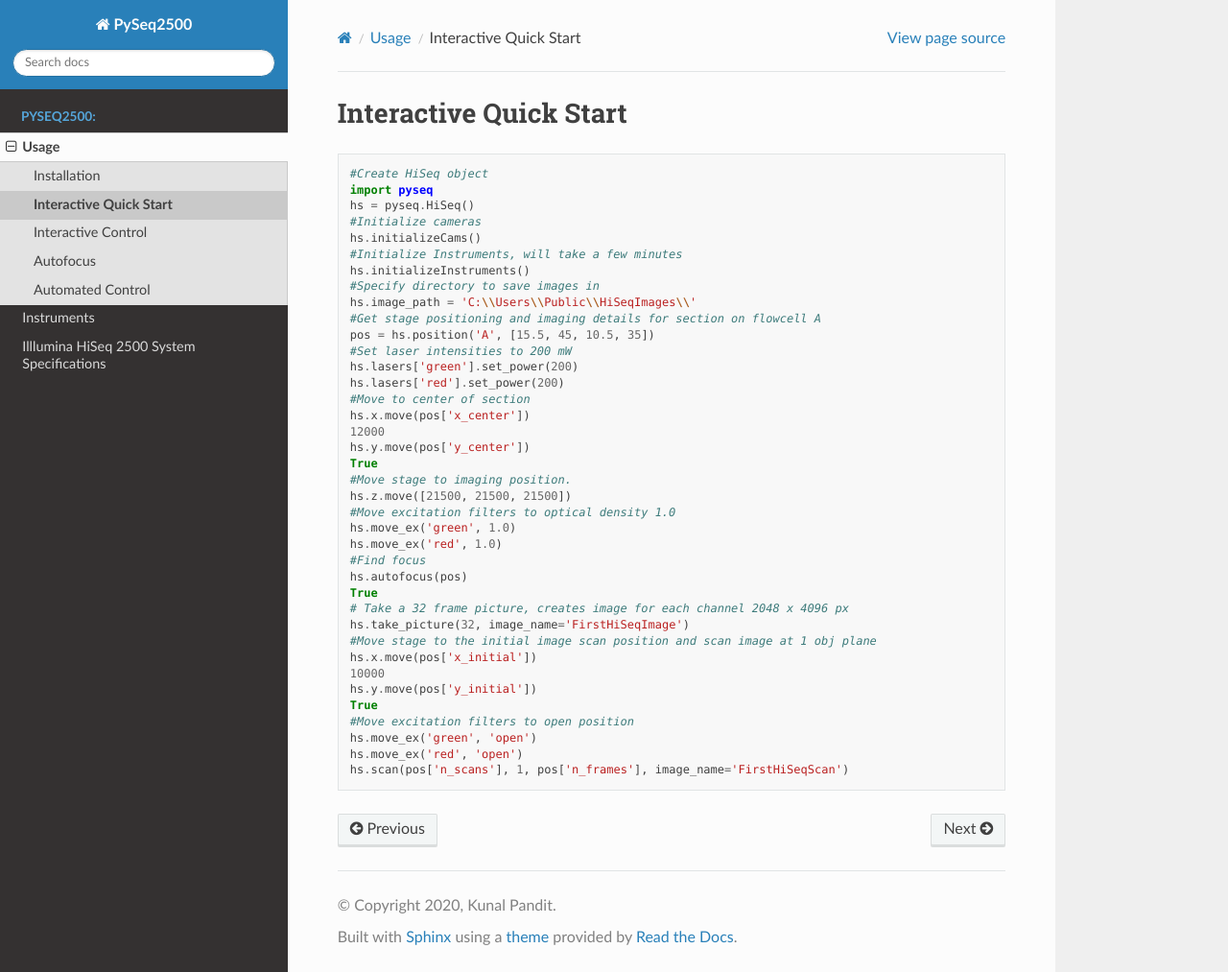
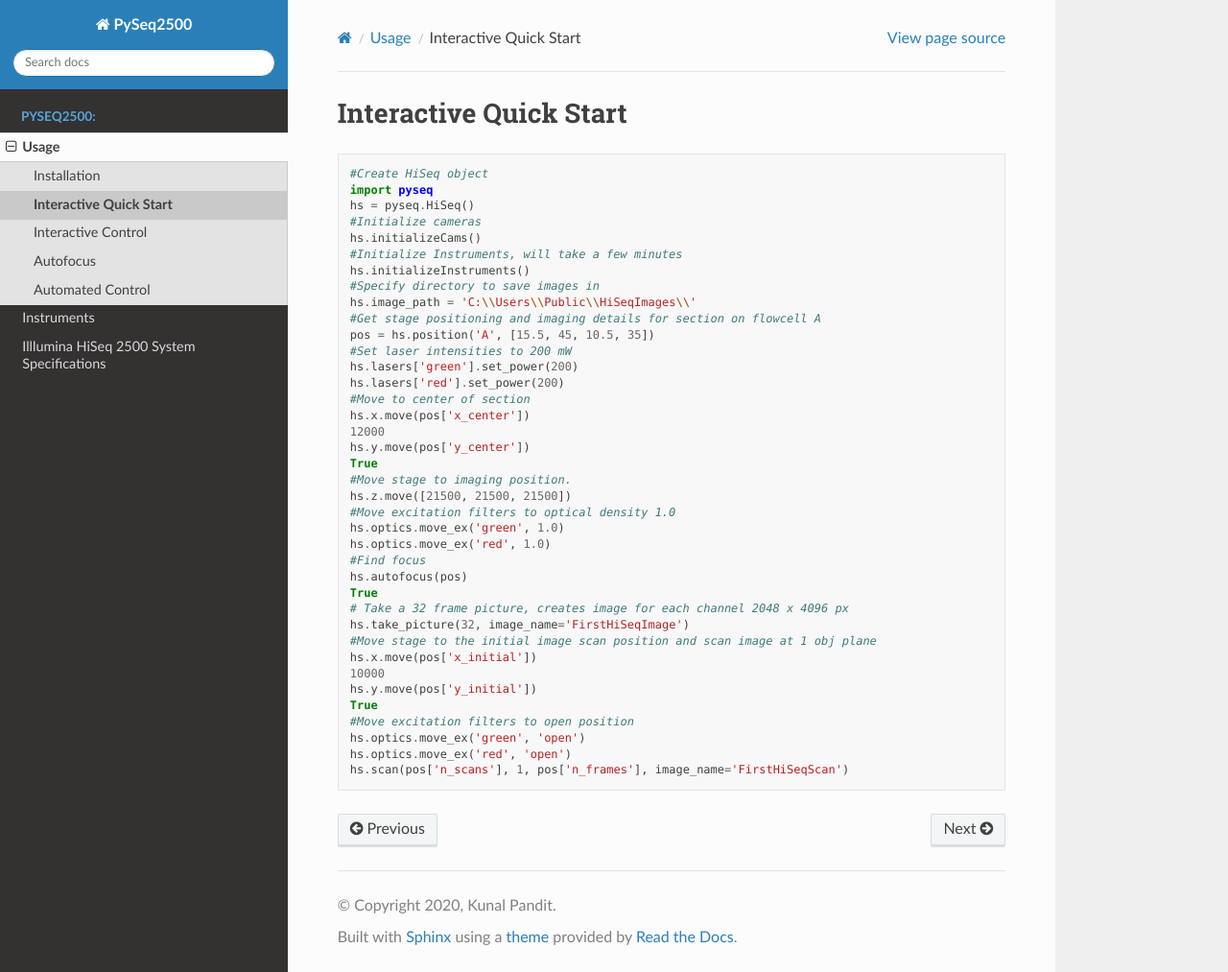
Before and after one commit to nygctech/PySeq2500, a Sphinx documentation site: the page built from docs/source/Usage/quickstart.rst, in a window 1280 px wide and 1013 px high. Shown: the whole window at 96% size. Built offline with Sphinx 7.4.7 and the Read the Docs theme 2.0.0, drawn with Linux system fonts in a browser that asks for light colours.

Commit message:
fix optics move ex

```diff
--- a/docs/source/Usage/quickstart.rst
+++ b/docs/source/Usage/quickstart.rst
@@ -26,8 +26,8 @@
     #Move stage to imaging position.
     hs.z.move([21500, 21500, 21500])
     #Move excitation filters to optical density 1.0
-    hs.move_ex('green', 1.0)
-    hs.move_ex('red', 1.0)
+    hs.optics.move_ex('green', 1.0)
+    hs.optics.move_ex('red', 1.0)
     #Find focus
     hs.autofocus(pos)
     True
@@ -39,6 +39,6 @@
     hs.y.move(pos['y_initial'])
     True
     #Move excitation filters to open position
-    hs.move_ex('green', 'open')
-    hs.move_ex('red', 'open')
+    hs.optics.move_ex('green', 'open')
+    hs.optics.move_ex('red', 'open')
     hs.scan(pos['n_scans'], 1, pos['n_frames'], image_name='FirstHiSeqScan')
```
